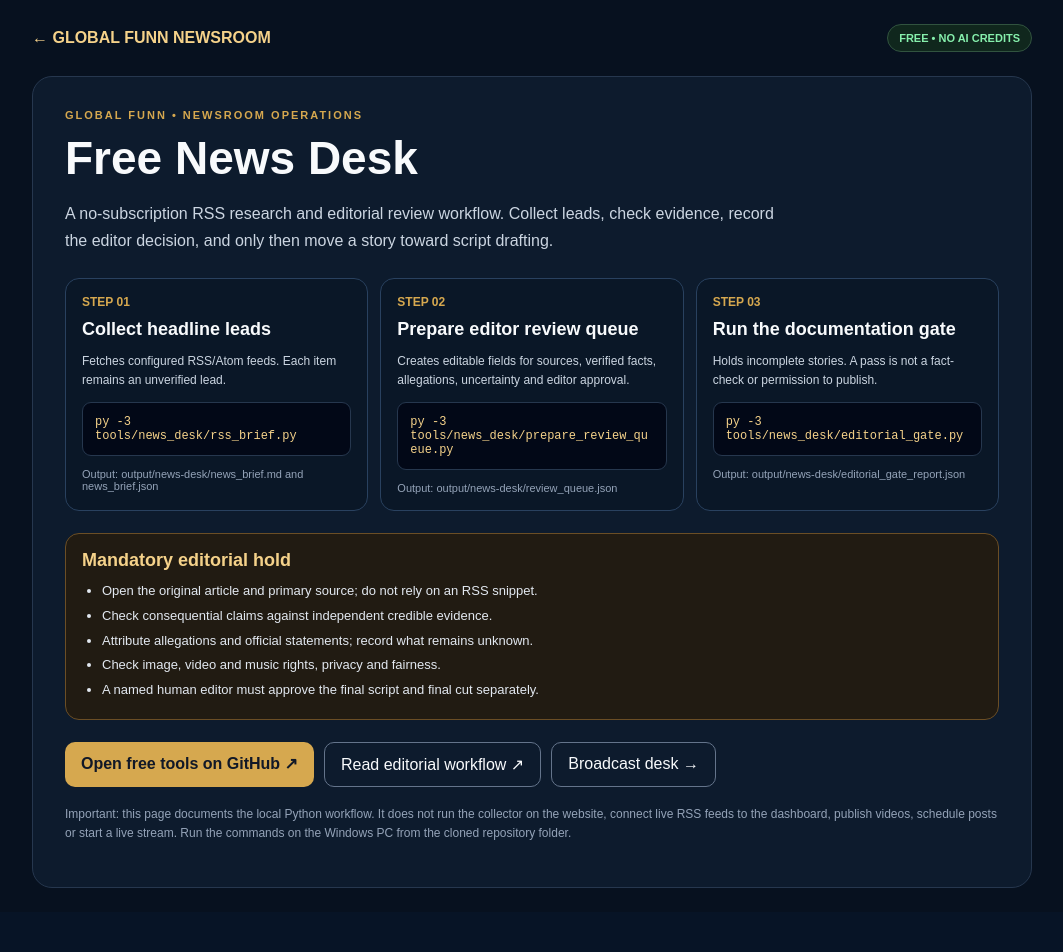
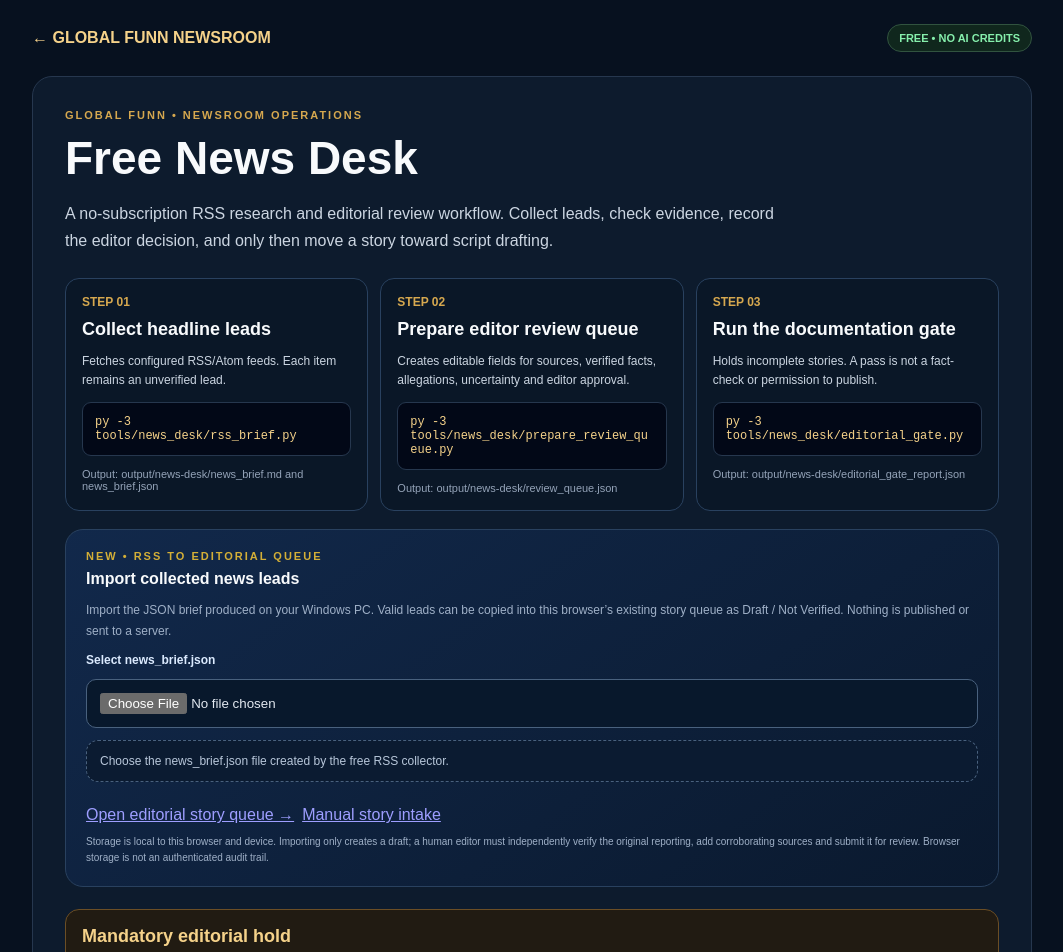
Before and after one commit to niteshkumar0326-web/global-funn-live-news, a Next.js app: page /news-desk in a window 1280 px wide. Shown: the top 952 px of the page, without its empty margins (108-1171 px from the left). Before the commit the page ends 912 px from the top, so only its background shows below. Built offline with nearby package versions, Linux system fonts and the light colour scheme.

Commit message:
Connect RSS output to review-first newsroom importer

```diff
--- a/app/news-desk/page.tsx
+++ b/app/news-desk/page.tsx
@@ -1,3 +1,5 @@
+import NewsLeadImporter from "@/components/NewsLeadImporter";
+
 export const metadata = {
   title: "News Desk | GLOBAL FUNN",
   description: "Free RSS lead collection and human editorial review workflow for GLOBAL FUNN."
@@ -32,6 +34,7 @@ export default function NewsDeskPage() {
               </article>
             ))}
           </div>
+          <NewsLeadImporter />
           <section style={{marginTop:22,border:"1px solid #6b4e25",background:"#211b12",borderRadius:14,padding:16}}>
             <h2 style={{margin:"0 0 8px",fontSize:18,color:"#f5d28a"}}>Mandatory editorial hold</h2>
             <ul style={{color:"#e2e8f0",fontSize:13,lineHeight:1.9,paddingLeft:20,margin:0}}>
@@ -47,7 +50,7 @@ export default function NewsDeskPage() {
             <a href="https://github.com/niteshkumar0326-web/global-funn-live-news/blob/main/tools/news_desk/EDITORIAL_WORKFLOW.md" target="_blank" rel="noreferrer" style={{border:"1px solid #64748b",color:"#f8fafc",textDecoration:"none",borderRadius:10,padding:"12px 16px"}}>Read editorial workflow ↗</a>
             <a href="/broadcast" style={{border:"1px solid #64748b",color:"#f8fafc",textDecoration:"none",borderRadius:10,padding:"12px 16px"}}>Broadcast desk →</a>
           </div>
-          <p style={{fontSize:12,color:"#94a3b8",lineHeight:1.6,marginTop:18}}>Important: this page documents the local Python workflow. It does not run the collector on the website, connect live RSS feeds to the dashboard, publish videos, schedule posts or start a live stream. Run the commands on the Windows PC from the cloned repository folder.</p>
+          <p style={{fontSize:12,color:"#94a3b8",lineHeight:1.6,marginTop:18}}>Important: the collector still runs locally on your Windows PC. The importer transfers its JSON output into this browser's local story queue only; it does not fetch live feeds from the website, sync between devices, publish videos, schedule posts or start a live stream. Run the commands on the Windows PC from the cloned repository folder, then import news_brief.json above.</p>
         </section>
       </div>
     </main>
```
